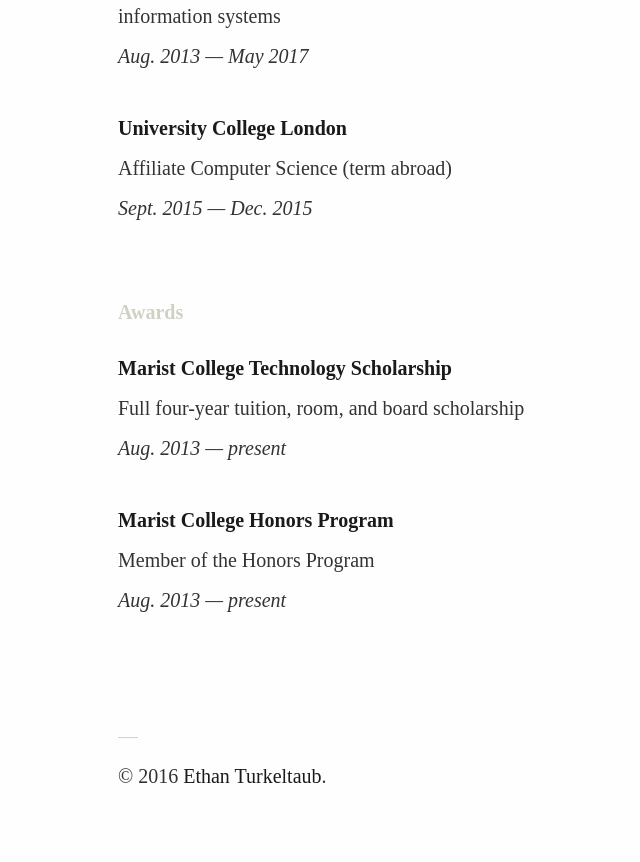
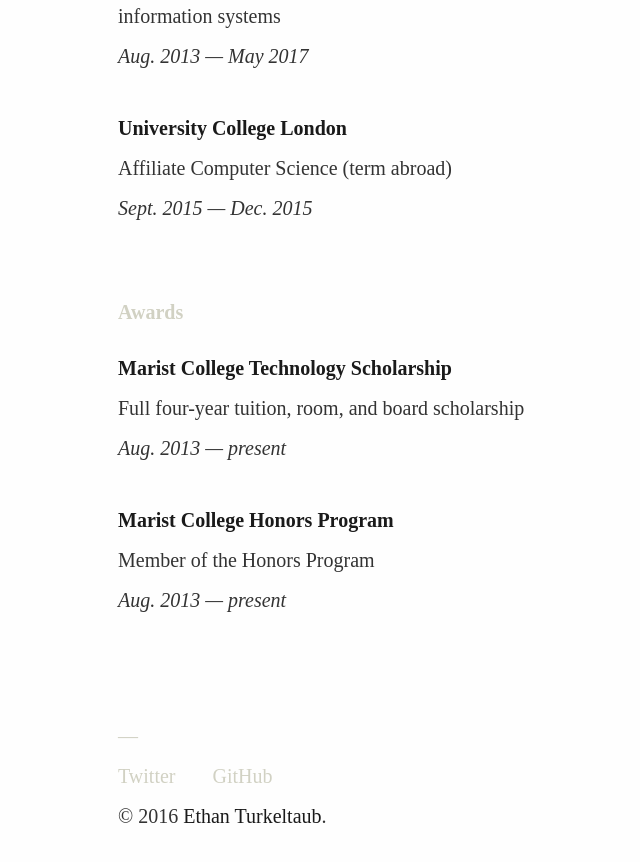
Before and after one commit to ethnt/ethnt.me, a Jekyll site: the page built from information.markdown, in a window 1280 px wide and 900 px high, scrolled down 1321 px. Shown: the top 862 px of the window, without its empty margins (84-724 px from the left). Built offline with Jekyll 4.4.1, drawn with Linux system fonts in a browser that asks for light colours.

Commit message:
update config and content pages.

```diff
--- a/_config.yml
+++ b/_config.yml
@@ -1,6 +1,6 @@
 ---
-title: Ethan Turkeltaub (v2)
-url: http://v2.ethnt.me
+title: Ethan Turkeltaub
+url: http://ethnt.me
 timezone: America/New_York
 collections:
   posts:
@@ -15,10 +15,15 @@
     type: posts
   values:
     layout: post
-    permalink: "/posts/:title/"
+    permalink: "/notes/:title/"
 - scope:
     path: ''
     type: pages
   values:
     layout: page
 permalink: pretty
+social:
+  - name: Twitter
+    url: https://twitter.com/ethnt
+  - name: GitHub
+    url: https://github.com/eturk
--- a/information.markdown
+++ b/information.markdown
@@ -1,56 +1,52 @@
 ---
 title: Information
 date: 2016-01-02 12:06:00 Z
-permalink: "/"
+permalink: /
 layout: information
 blocks:
-- title: About
-  type: text
-  body: I’m a student at [Marist College](http://marist.edu) pursuing a degree in
-    computer science with a focus on software development and a minor in graphic design.
-    I am also an intern at [Oak](http://oak.is), the Chief Information Officer of
-    the [Marist College Student Government Association](http://sga.marist.edu), and
-    was previously a web developer at [Fanzter](http://en.wikipedia.org/wiki/Fanzter).
-- title: Experience
-  type: entries
-  entries:
-  - title: Oak
-    link: http://oak.is
-    description: Intern
-    range: Jan. 2015 — present
-  - title: Ramona
-    link: http://ramona.clothing
-    description: Founder, web developer
-    range: Jan. 2016 — present
-  - title: Marist College Student Government Association
-    link: http://sga.marist.edu
-    description: Chief Information Officer
-    range: Dec. 2014 — present
-  - title: Fanzter
-    link: http://en.wikipedia.org/wiki/Fanzter
-    description: Intern → Web developer
-    range: Jan. 2011 — Sept. 2014
-- title: Education
-  type: entries
-  entries:
-  - title: Marist College
-    link: http://marist.edu
-    description: B.S. in Computer Science (software development), minors in graphic
-      design, information technology, and information systems
-    range: Aug. 2013 — May 2017
-  - title: University College London
-    link: http://ucl.ac.uk
-    description: Affiliate Computer Science (term abroad)
-    range: Sept. 2015 — Dec. 2015
-- title: Awards
-  type: entries
-  entries:
-  - title: Marist College Technology Scholarship
-    link: http://www.marist.edu/admission/technologyscholarships/
-    description: Full four-year tuition, room, and board scholarship
-    range: Aug. 2013 — present
-  - title: Marist College Honors Program
-    link: http://www.marist.edu/academics/honors
-    description: Member of the Honors Program
-    range: Aug. 2013 — present
+  - title: About
+    type: text
+    body: |-
+      I’m a student at [Marist College](http://marist.edu) pursuing a degree in computer science with a focus on software development and a minor in graphic design. I am also an intern at [Oak](http://oak.is), the Chief Information Officer of the [Marist College Student Government Association](http://sga.marist.edu), and was previously a web developer at [Fanzter](http://en.wikipedia.org/wiki/Fanzter).
+  - title: Experience
+    type: entries
+    entries:
+      - title: Oak
+        link: http://oak.is
+        description: Intern
+        range: Jan. 2015 — present
+      - title: Ramona
+        link: http://ramona.clothing
+        description: Founder, web developer
+        range: Jan. 2016 — present
+      - title: Marist College Student Government Association
+        link: http://sga.marist.edu
+        description: Chief Information Officer
+        range: Dec. 2014 — present
+      - title: Fanzter
+        link: http://en.wikipedia.org/wiki/Fanzter
+        description: Intern → Web developer
+        range: Jan. 2011 — Sept. 2014
+  - title: Education
+    type: entries
+    entries:
+      - title: Marist College
+        link: http://marist.edu
+        description: B.S. in Computer Science (software development), minors in graphic design, information technology, and information systems
+        range: Aug. 2013 — May 2017
+      - title: University College London
+        link: http://ucl.ac.uk
+        description: Affiliate Computer Science (term abroad)
+        range: Sept. 2015 — Dec. 2015
+  - title: Awards
+    type: entries
+    entries:
+      - title: Marist College Technology Scholarship
+        link: http://www.marist.edu/admission/technologyscholarships/
+        description: Full four-year tuition, room, and board scholarship
+        range: Aug. 2013 — present
+      - title: Marist College Honors Program
+        link: http://www.marist.edu/academics/honors
+        description: Member of the Honors Program
+        range: Aug. 2013 — present
 ---
```
Also changed, not shown: notes.markdown (line endings or trailing spaces).
